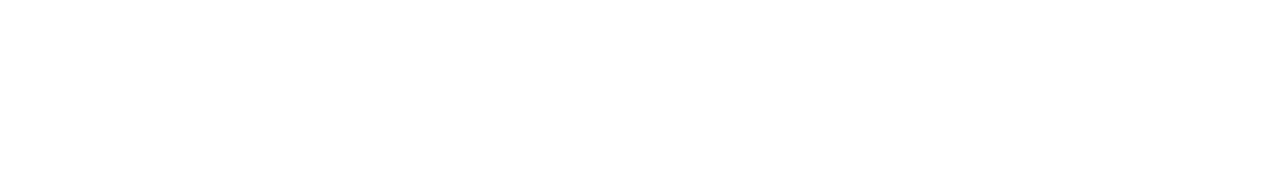
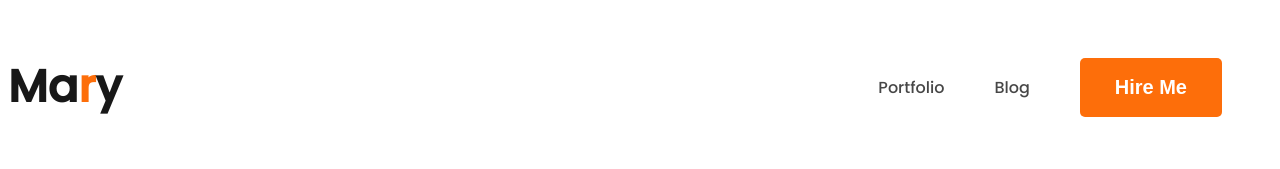
Before and after one commit to Tawsif05/web-developer-portfolio, a plain HTML site: page index.html in a window 1280 px wide. Drawn offline with Linux system fonts and the light colour scheme.

Commit message:
added nav

```diff
--- a/index.html
+++ b/index.html
@@ -4,9 +4,21 @@
     <meta charset="UTF-8">
     <meta name="viewport" content="width=device-width, initial-scale=1.0">
     <title>Web Developer Portfolio</title>
+    <link rel="preconnect" href="https://fonts.googleapis.com">
+<link rel="preconnect" href="https://fonts.gstatic.com" crossorigin>
+<link href="https://fonts.googleapis.com/css2?family=Open+Sans:wght@400;800&family=Poppins:wght@500&display=swap" rel="stylesheet">
+    <link rel="stylesheet" href="styles/portfolio.css">
 </head>
 <body>
     <header>
+        <nav>
+            <h3 class="nav-title">Ma<span class="text-primary">r</span>y</h3>
+            <ul>
+                <li><a href="">Portfolio</a></li>
+                <li><a href="">Blog</a></li>
+                <li><button class="btn-primary">Hire Me</button></li>
+            </ul>
+        </nav>
 
     </header>
     <main>
--- /dev/null
+++ b/styles/portfolio.css
@@ -0,0 +1,41 @@
+/* common shared styles */
+body{
+    font-family: 'Open Sans', sans-serif;
+    font-family: 'Poppins', sans-serif;
+}
+.text-primary{
+    color:#FD6E0A ;
+}
+.btn-primary{
+    border-radius: 5px;
+    background: #FD6E0A;
+    border: 0;
+    color: white;
+    font-size: 20px;
+    font-weight: 700;
+    padding: 18px 35px;
+}
+/* nav related styles */
+nav{
+    display: flex;
+    justify-content: space-between;
+    align-items: center;
+}
+.nav-title{
+    color: var(--Dark-01, #181818);
+    font-size: 45px;
+    font-weight: 800;
+}
+nav > ul{
+    display: flex;
+    align-items: center;
+
+}
+nav li{
+    list-style: none;
+    margin-right: 50px;
+}
+nav a{
+    text-decoration: none;
+    color: #474747;
+}
```
